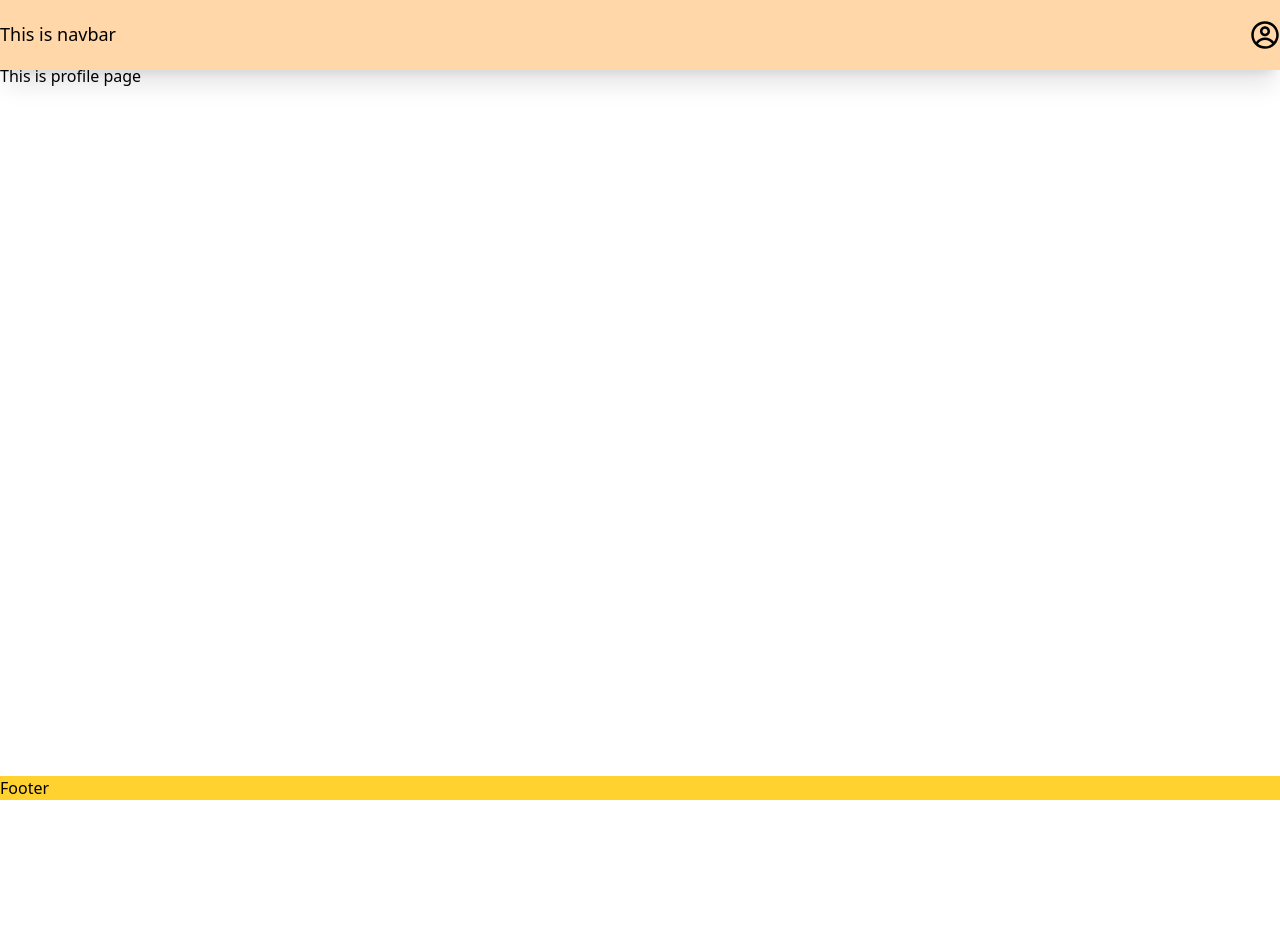
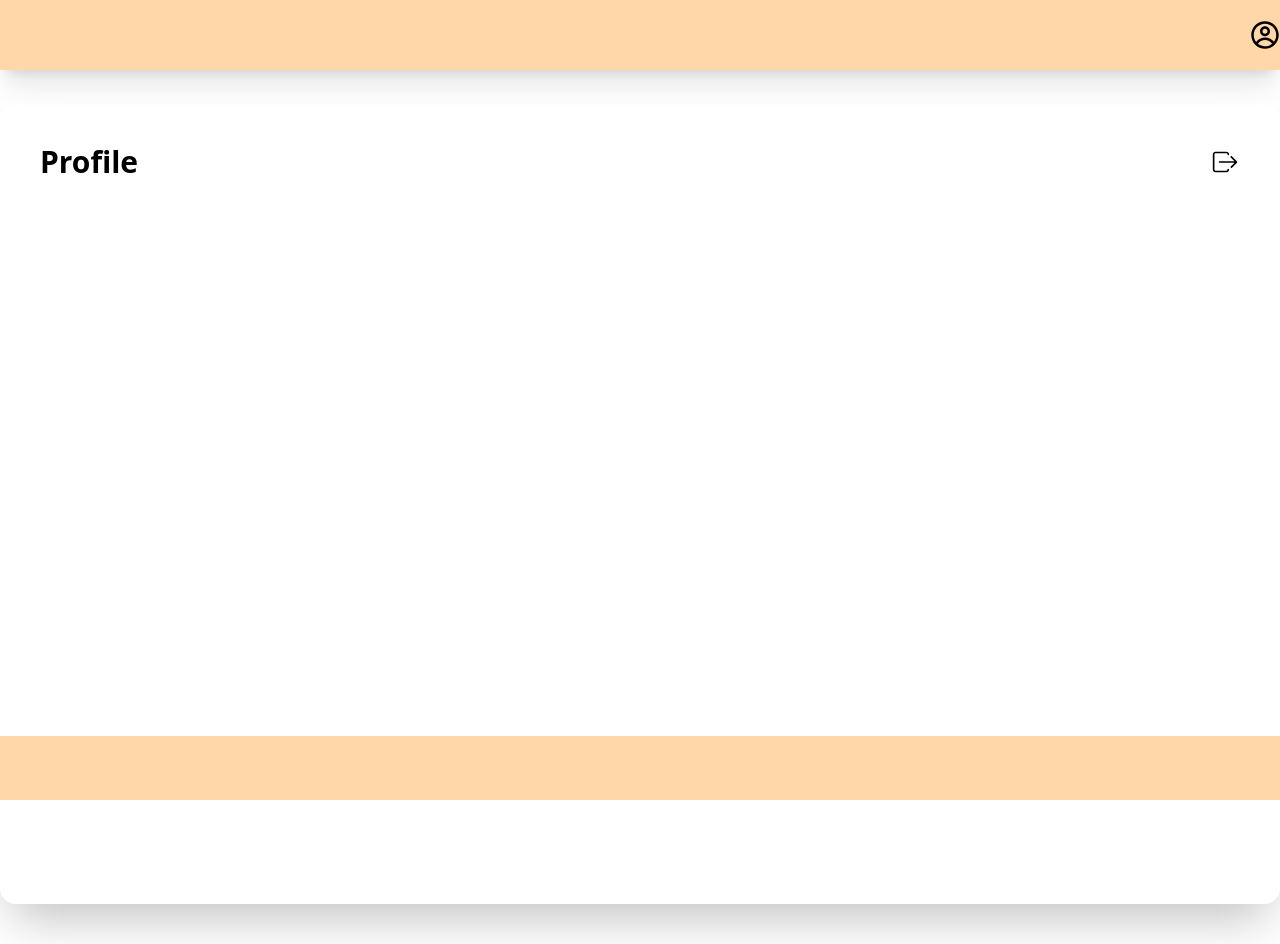
Before and after one commit to vadhiyavikas/ecomm-store, a React (Vite) app: page /profile in a window 1280 px wide. Before the commit the page ends 800 px from the top, so only its background shows below. Built offline with nearby package versions, Linux system fonts and the light colour scheme.

Commit message:
Profile page

```diff
--- a/src/components/footer/index.jsx
+++ b/src/components/footer/index.jsx
@@ -1,7 +1,7 @@
 const Footer = () => {
   return (
-    <div className="fixed bottom-0 bg-amber-300 w-full">
-      <div className="container mx-auto">Footer</div>
+    <div className="fixed bottom-0 bg-orange-200 min-h-16 w-full">
+      <div className="container mx-auto"></div>
     </div>
   );
 };
--- a/src/components/header/index.jsx
+++ b/src/components/header/index.jsx
@@ -1,44 +1,21 @@
-import { IoIosLogOut } from "react-icons/io";
 import { CgProfile } from "react-icons/cg";
 import { Tooltip } from "react-tooltip";
 import { useNavigate } from "react-router";
-import { removeCookie, getCookie } from "../../utils/cookie/cookies";
-import { useState } from "react";
 
 const Navbar = () => {
   let navigate = useNavigate();
-  const [isProfile, setIsProfile] = useState(false);
-  const handleGetCookies = () => {
-    const res = getCookie("token");
-    if (!res) {
-      navigate("/login");
-    }
-  };
-
-  const handleLogout = () => {
-    removeCookie("token");
-    handleGetCookies();
-  };
-
   return (
     <div className="fixed top-0 bg-orange-200 shadow-xl w-full min-h-16">
       <div className="container mx-auto">
         <div className="flex justify-between py-5">
-          <p className="text-lg font-medium">This is navbar</p>
+          <div className="text-lg font-medium"></div>
           <CgProfile
             size={30}
             className="cursor-pointer"
             data-tooltip-id="profile-tooltip"
             data-tooltip-content="Profile"
-            onClick={() => navigate('/profile')}
+            onClick={() => navigate("/profile")}
           />
-          {/* <IoIosLogOut
-            size={30}
-            className="cursor-pointer"
-            data-tooltip-id="logout-tooltip"
-            data-tooltip-content="Logout"
-            onClick={() => handleLogout()}
-          /> */}
           <Tooltip id="profile-tooltip" />
         </div>
       </div>
--- a/src/pages/Profile/index.jsx
+++ b/src/pages/Profile/index.jsx
@@ -1,6 +1,39 @@
+import { IoIosLogOut } from "react-icons/io";
+import { Tooltip } from "react-tooltip";
+import { useNavigate } from "react-router";
 import AuthLayout from "../../components/layouts/Authenticate";
+import { removeCookie, getCookie } from "../../utils/cookie/cookies";
 const ProfilePage = () => {
-  return <AuthLayout>This is profile page</AuthLayout>;
+  let navigate = useNavigate();
+  const handleGetCookies = () => {
+    const res = getCookie("token");
+    if (!res) {
+      navigate("/login");
+    }
+  };
+  const handleLogout = () => {
+    removeCookie("token");
+    handleGetCookies();
+  };
+  return (
+    <AuthLayout>
+      <div className="py-10">
+        <div className="bg-white shadow-2xl rounded-2xl w-full min-h-screen flex flex-col p-10">
+          <div className="flex justify-between items-center">
+            <p className="text-center text-3xl font-bold">Profile</p>
+            <IoIosLogOut
+              size={30}
+              className="cursor-pointer"
+              data-tooltip-id="logout-tooltip"
+              data-tooltip-content="Logout"
+              onClick={() => handleLogout()}
+            />
+            <Tooltip id="logout-tooltip" />
+          </div>
+        </div>
+      </div>
+    </AuthLayout>
+  );
 };
 
 export default ProfilePage;
```
